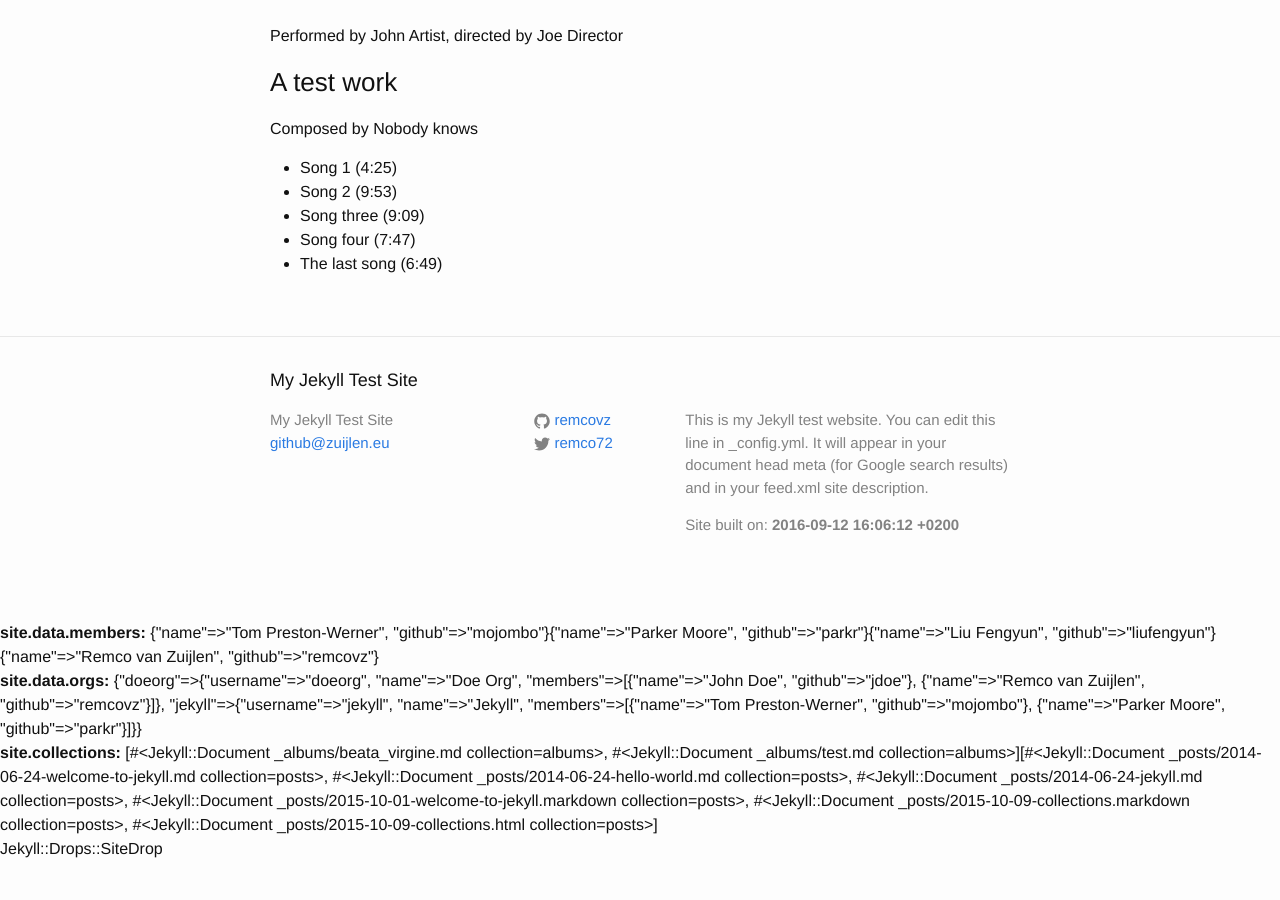
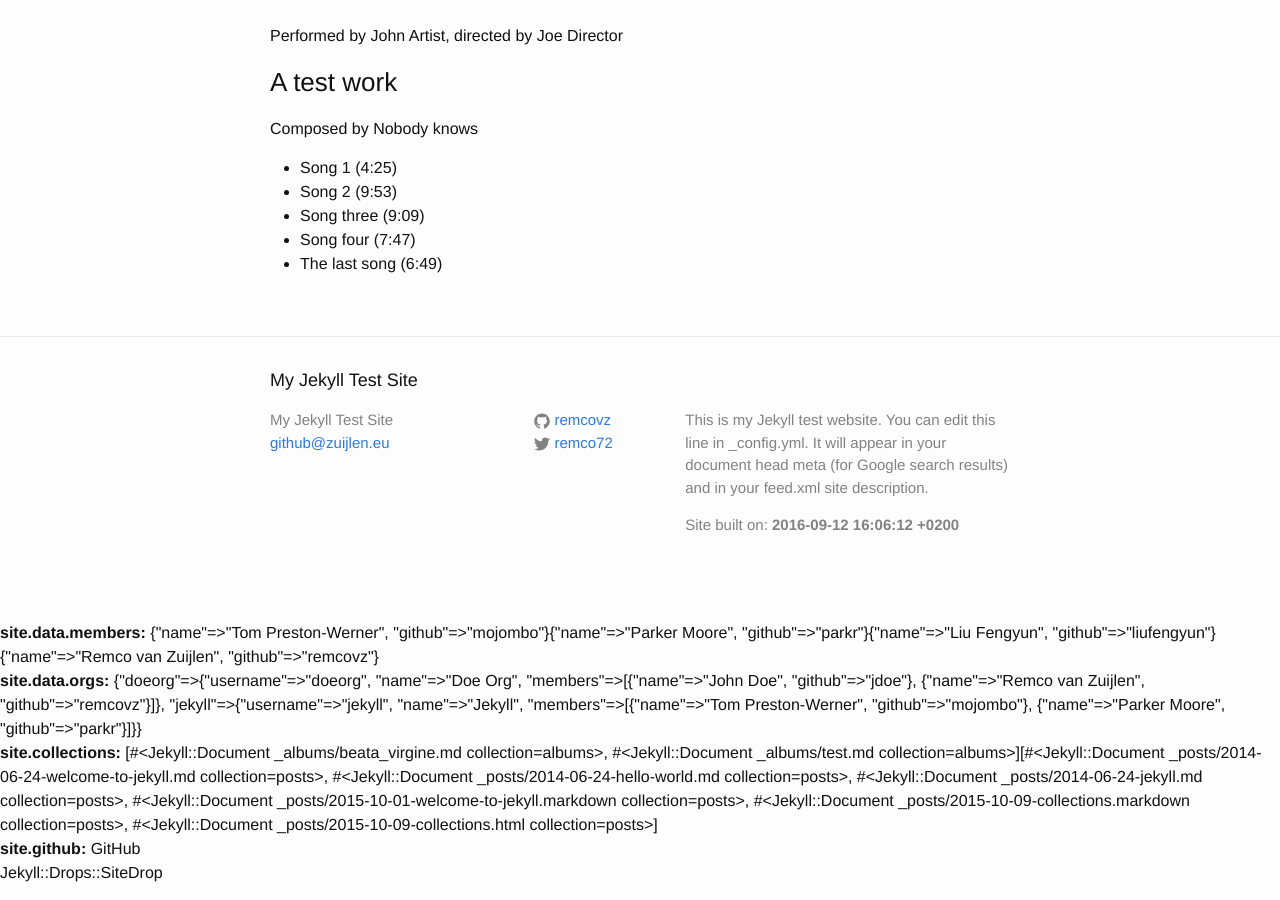
Before and after one commit to remcovz/hello-world, a Jekyll site: the page built from site.md, in a window 1280 px wide and 900 px high, scrolled down 5291 px. Built offline with Jekyll 4.4.1, drawn with Linux system fonts in a browser that asks for light colours; before the commit the page ends 6167 px from its top, so only the background shows below that.

Commit message:
Update site.md

```diff
--- a/site.md
+++ b/site.md
@@ -10,6 +10,6 @@ title: Site info
 <b>site.data.members:</b> {{ site.data.members }}<br>
 <b>site.data.orgs:</b> {{ site.data.orgs }}<br>
 <b>site.collections:</b> {{ site.collections }}<br>
-
+<b>site.github:</b> {{ site.github }}<br>
 <p>
 {{ site }}
```
